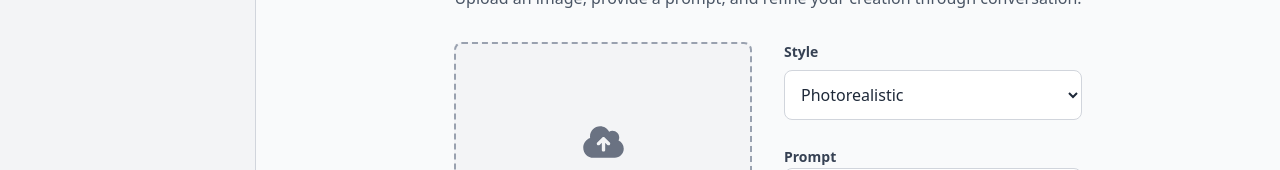
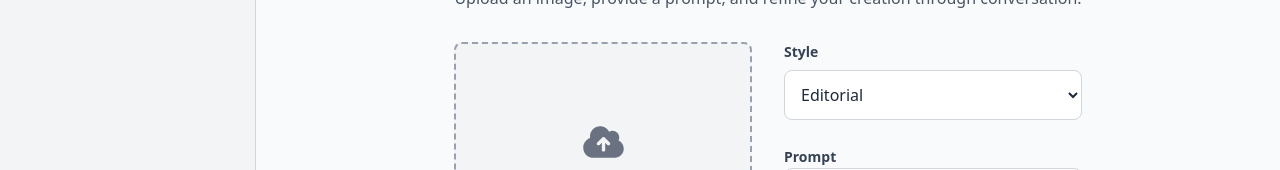
Before and after one commit to ashish328/ai-studio, a React (Vite) app: page / in a window 1280 px wide. Shown: the part 278-448 px from the top of the page. Built offline with nearby package versions, Linux system fonts and the light colour scheme.

Commit message:
update styles

```diff
--- a/src/components/StyleDropdown.tsx
+++ b/src/components/StyleDropdown.tsx
@@ -7,7 +7,7 @@ interface StyleDropdownProps extends HTMLAttributes<HTMLDivElement> {
 
 export default function StyleDropdown({ value, onValueChange, ...props }: StyleDropdownProps) {
   // TODO:: Move styles to props so and change it type to array of object [{name, value}] to make it more reusable.
-  const styles = ['Photorealistic', 'Cartoon', '3D Render', 'Sketch']
+  const styles = ['Editorial', 'Streetwear', 'Vintage']
 
   return (
     <div className="flex flex-col space-y-2" {...props}>
```
